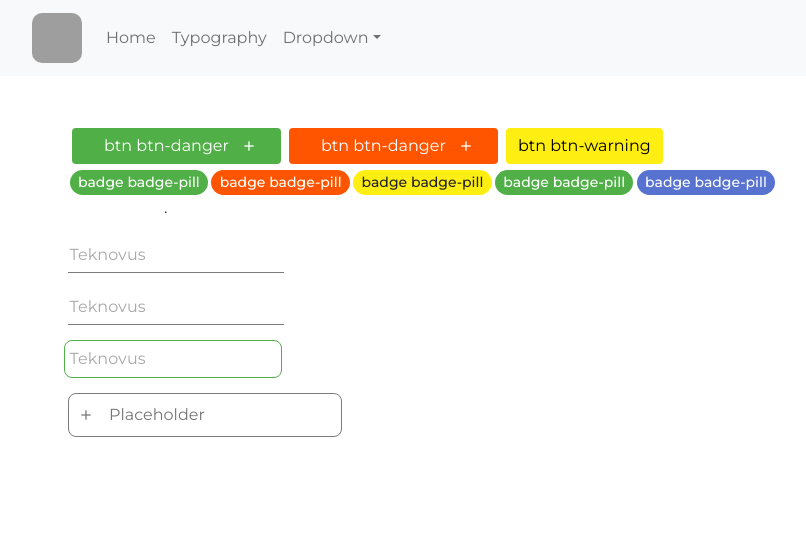
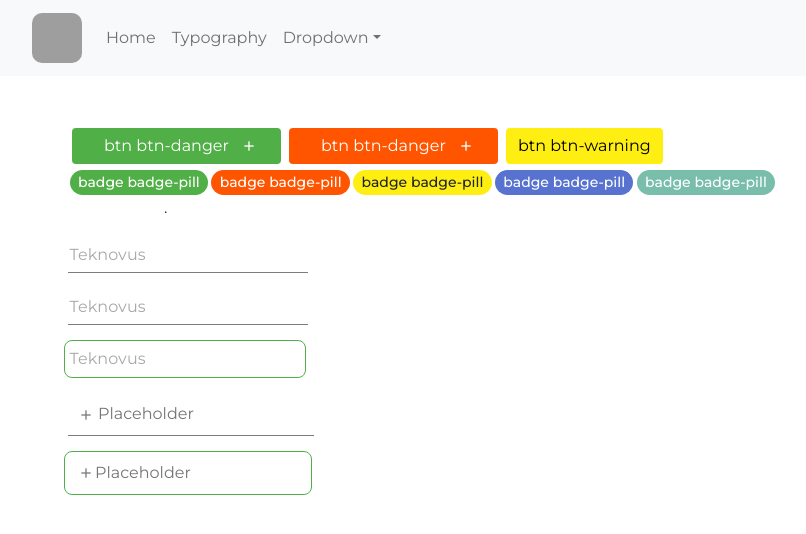
Before and after one commit to reazul7/teknovus_development, a React (Create React App) app: page /typography in a window 1280 px wide. Shown: the top 534 px of the page, without its empty margins (50-856 px from the left). Built offline with nearby package versions, Linux system fonts and the light colour scheme; grey boxes are pictures that could not be loaded.

Commit message:
implement root color in index.css

```diff
--- a/src/App.css
+++ b/src/App.css
@@ -113,32 +113,37 @@ h6 {
 
 /* ********** Text Color ********** */
 .text-dark {
-    color: #000000;
+    color: var(--text-dark);
 }
 .text-secondary {
-    color: #515151;
+    color: var(--text-secondary);
 }
 .text-inactive {
-    color: #7c7c7c;
+    color: var(--text-inactive-color);
 }
 
-.bg-primary-tv,
+.bg-primary-tv {
+    background-color: var(--bg-primary-tv);
+}
 .bg-success-tv {
-    background-color: #50af47;
+    background-color: var(--bg-success-tv);
+}
+.bg-secondary-tv {
+    background-color: var(--bg-secondary-tv);
 }
 .bg-danger-tv {
-    background-color: #ff5500;
+    background-color: var(--bg-danger-tv);
 }
 .bg-warning-tv {
-    background-color: #ffee11;
+    background-color: var(--bg-warning-tv);
 }
 .bg-info-tv {
-    background-color: #5873cf;
+    background-color: var(--bg-info-tv);
 }
 
 /* ********** button ********** */
 .btn {
-    font-family: "Montserrat";
+    font-family: var(--font-family);
     border-radius: 8px;
     margin: 0.25rem 0.25rem;
     font-weight: 400;
@@ -183,7 +188,7 @@ h6 {
     vertical-align: baseline;
     border-radius: 0.25rem;
     border: none;
-    font-family: "Montserrat";
+    font-family: var(--font-family);
     font-style: normal;
     font-weight: 500;
     font-size: 14px;
@@ -197,42 +202,42 @@ h6 {
     border-radius: 10rem;
 }
 
-.badge-primary {
-    color: #fff;
-    background: #007bff;
-}
-
 .btn-primary,
 .btn-primary:focus {
-    background: #50af47;
+    background: var(--bg-primary-tv);
     color: #ffffff;
 }
 .btn-primary:hover {
-    background: #447f40;
-    border-color: #146c43;
+    background: var(--bg-primary-hover-tv);
 }
 
 .btn-warning {
-    background: #ffee11;
+    background: var(--bg-warning-tv);
     color: #000000;
 }
 .btn-warning:hover {
-    background: #e7d728;
+    background: var(--bg-warning-hover-tv);
 }
 
 .btn-danger {
-    background: #ff5500;
-    color: #ffffff;
+    background: var(--bg-danger-tv);
+    color: var(--text-white);
 }
 .btn-danger:hover {
-    background: #c14f27;
+    background: var(--bg-danger-hover-tv);
+}
+.btn-info {
+    background: var(--bg-info-tv);
+    color: var(--text-white);
+}
+.btn-info:hover {
+    background: var(--bg-info-hover-tv);
 }
 
 /* ------------------- */
 /* ------------------- */
 /* ------------------- */
 /* ------------------- */
-
 /* ********** teknovus-input V1 start ********** */
 .teknovus-input-group {
     position: relative;
@@ -244,7 +249,7 @@ h6 {
     left: 0;
     top: 50%;
     transform: translateY(-50%);
-    background-color: #ffffff;
+    background-color: var(--text-white);
     font-weight: 400;
     font-size: 16px;
     line-height: 24px;
@@ -263,21 +268,21 @@ h6 {
     font-size: 1rem;
     outline: none;
     border: none;
-    border-bottom: 1px solid #7c7c7c;
+    border-bottom: 1px solid var( --border-color);
     /* border-radius: 8px; */
-    padding: 0.375rem 0.75rem;
+    padding: 0.375rem 1.5rem;
     color: #000000;
     transition: 0.1s ease-out;
 }
 .teknovus-input:focus {
-    border-color: #50af47;
+    border-color: var(--bg-primary-tv);
 }
 .teknovus-input:focus + label {
     font-weight: 500;
     font-size: 12px;
     line-height: 16px;
     letter-spacing: 0.2px;
-    color: #50af47;
+    color: var(--bg-primary-tv);
     top: 0;
     transform: translateY(-50%) scale(0.9);
 }
@@ -292,7 +297,7 @@ h6 {
 
 /* for full border in 'teknovus-input' */
 .border-all {
-    border: 1px solid #50af47;
+    border: 1.5px solid var(--bg-primary-tv);
     border-radius: 8px;
     margin-left: -4px;
 }
@@ -313,7 +318,7 @@ h6 {
     display: flex;
     align-items: center;
     letter-spacing: 0.1px;
-    color: #50af47;
+    color: var(--bg-primary-tv);
 }
 .teknovus-input-2 {
     line-height: 30px;
@@ -321,26 +326,27 @@ h6 {
     display: block;
     font-size: 1rem;
     outline: none;
-    /* border: none; */
-    border: 1px solid #7c7c7c;
-    border-radius: 8px;
-    padding: 0.375rem 2.5rem;
-    color: #000000;
+    border: none;
+    border-bottom: 1px solid var(--border-color);
+    /* border-radius: 8px; */
+    padding: 0.375rem 1.5rem;
+    color: var(--text-dark);
     /* -webkit-appearance: none; */
     margin-bottom: 8px;
+    padding-left: 30px;
 }
+
 .teknovus-input-2:focus {
-    border-color: #50af47;
+    border-color: var(--bg-primary-tv);
 }
 .teknovus-input-icon {
     position: absolute;
     left: 10px;
     top: 0;
-    color: #7c7c7c;
+    color: var(--text-inactive-color);
     height: 100%;
     display: flex;
     align-items: center;
-    /* justify-content: center; */
 }
 .teknovus-input-2:focus + .teknovus-label-2,
 .teknovus-input-2:invalid + .teknovus-label-2 {
@@ -350,14 +356,9 @@ h6 {
     opacity: 1;
     padding: 4px;
 }
-.teknovus-input-2:invalid {
-    border-left: 10px solid #f00;
-}
-.teknovus-input-2:invalid + .teknovus-label-2::after {
-    color: #f00;
-    content: "X";
-    font-size: 14px;
-    line-height: 1;
-    padding-left: 12px;
+.border-all {
+    border: 1.5px solid var(--bg-primary-tv);
+    border-radius: 8px;
+    margin-left: -4px;
 }
 /* ********** teknovus-input V2 end ********** */
--- a/src/components/Typography/Typography.js
+++ b/src/components/Typography/Typography.js
@@ -26,7 +26,7 @@ function Typography() {
             <span className="badge badge-pill bg-primary-tv">badge badge-pill</span>
             <span className="badge badge-pill bg-danger-tv">badge badge-pill</span>
             <span className="badge badge-pill bg-warning-tv text-dark">badge badge-pill</span>
-            <span className="badge badge-pill bg-success-tv">badge badge-pill</span>
+            <span className="badge badge-pill bg-secondary-tv">badge badge-pill</span>
             <span className="badge badge-pill bg-info-tv">badge badge-pill</span>
 
             <br />
@@ -60,6 +60,16 @@ function Typography() {
                         Teknovus Label
                     </label>
                 </div>
+
+                <div className="teknovus-input-group ">
+                    <span className="teknovus-input-icon">
+                        <i className="bx bx-plus"></i>
+                    </span>
+                    <input type="text" className="teknovus-input-2 border-all " id="input" placeholder="Placeholder" />
+                    <label className="teknovus-label-2" for="input">
+                        Teknovus Label
+                    </label>
+                </div>
                 {/* teknovus-input V2 end */}
             </div>
         </div>
--- a/src/index.css
+++ b/src/index.css
@@ -0,0 +1,33 @@
+@import url("https://fonts.googleapis.com/css2?family=Montserrat+Alternates:wght@100&family=Montserrat:wght@100;200;300;400;500;600;700;800;900&display=swap");
+
+:root {
+    /* font */
+    --font-family: "Montserrat";
+
+    /* text-color */
+    --text-dark: #000000;
+    --text-secondary: #515151;
+    --text-white: #ffffff;
+
+    /* other-color */
+    --text-inactive-color: #7c7c7c;
+    --text-field-default-color: #A8A8A8;
+    --border-color: #7C7C7C;
+    --desable-background-color: #F5F5F5;
+
+    /* bg-color */
+    --bg-primary-tv: #50af47;
+    --bg-success-tv: #50af47;
+    --bg-secondary-tv: #5873CF;
+    --bg-danger-tv: #ff5500;
+    --bg-warning-tv: #ffee11;
+    --bg-info-tv: #79BDAB;
+
+    /* bg-hover-color */
+    --bg-primary-hover-tv: #447F40;
+    --bg-success-hover-tv: #447F40;
+    --bg-secondary-hover-tv: #4564CA;
+    --bg-danger-hover-tv: #C14F27;
+    --bg-warning-hover-tv: #E7D728;
+    --bg-info-hover-tv: #6CA898;
+}
```
